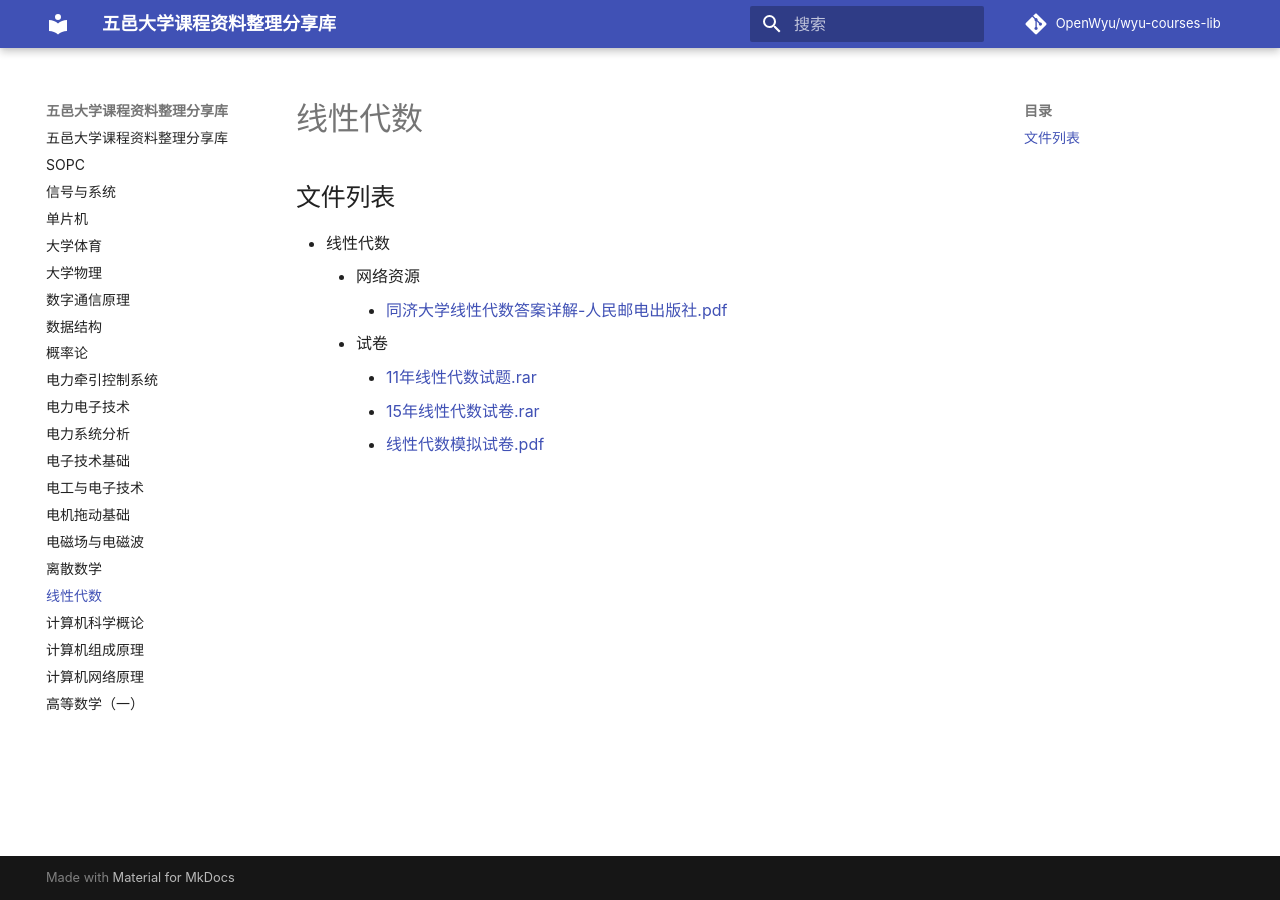
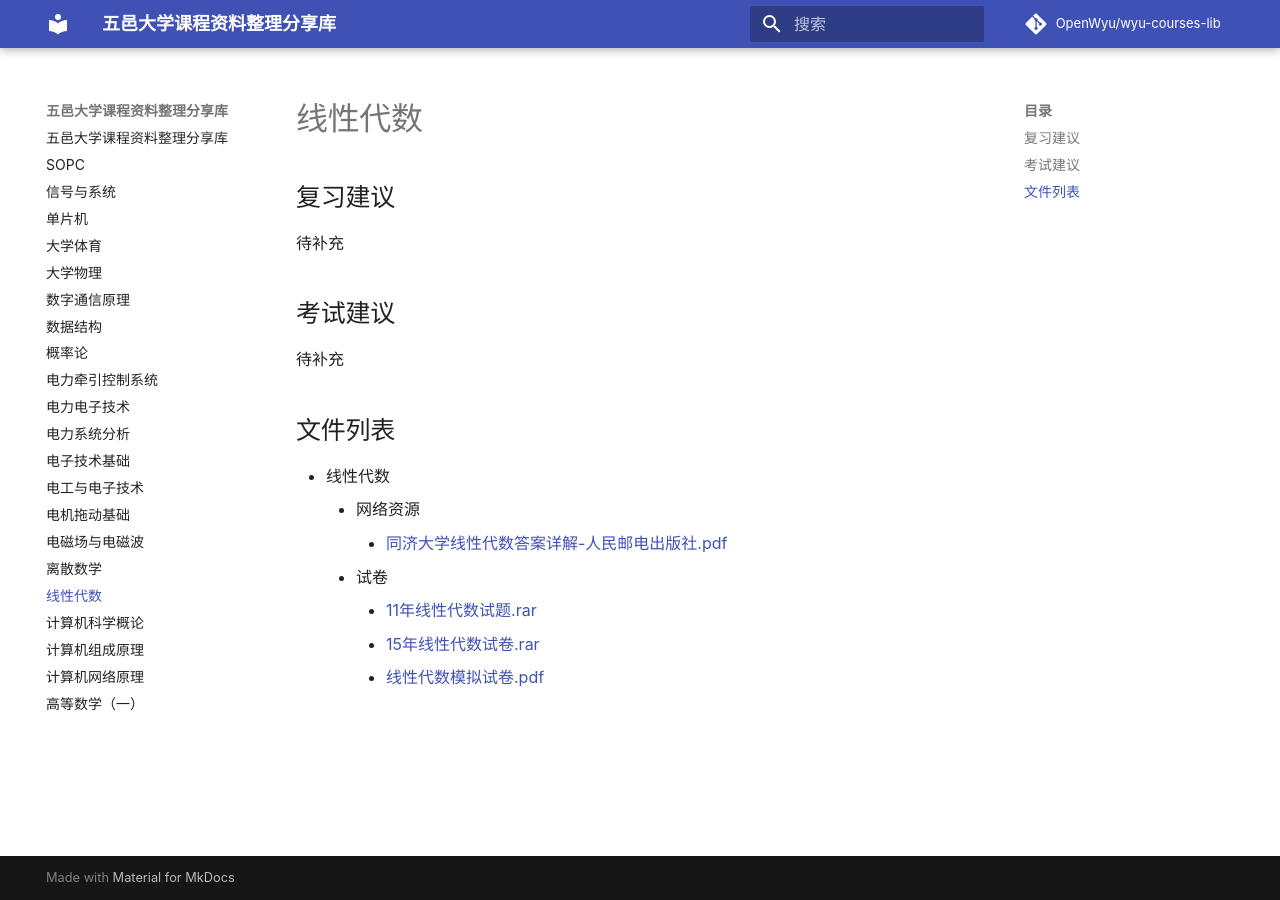
Before and after one commit to OpenWyu/wyu-courses-lib, an MkDocs documentation site: the page built from docs/线性代数.md, in a window 1280 px wide. Built offline with MkDocs 1.6.1 and Material for MkDocs 9.7.7, drawn with Linux system fonts in a browser that asks for light colours; comment, search, counter and statistics services are not loaded.

Commit message:
2019-11-29_A test for Github Actions

```diff
--- a/docs/线性代数.md
+++ b/docs/线性代数.md
@@ -1,3 +1,12 @@
+# 线性代数
+
+## 复习建议
+
+待补充
+
+## 考试建议
+
+待补充
 
 ## 文件列表
 
--- /dev/null
+++ b/线性代数/README.md
@@ -0,0 +1,9 @@
+# 线性代数
+
+## 复习建议
+
+待补充
+
+## 考试建议
+
+待补充
```
